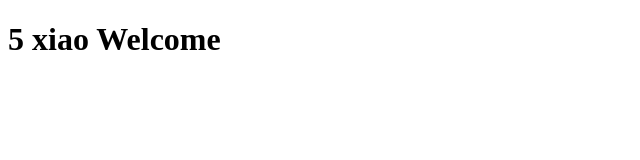
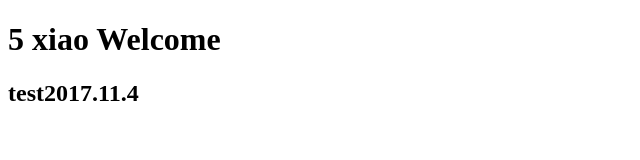
Before and after one commit to 5xiao/5xiao.github.io, a plain HTML site: page index.html in a window 1280 px wide. Shown: the whole page, without its empty margins (0-640 px from the left). Drawn offline with Linux system fonts and the light colour scheme.

Commit message:
U盘test

```diff
--- a/index.html
+++ b/index.html
@@ -6,5 +6,6 @@
 </head>
 <body>
 <h1>5 xiao Welcome</h1>
+<h2>test2017.11.4</h2>
 </body>
 </html>
```
